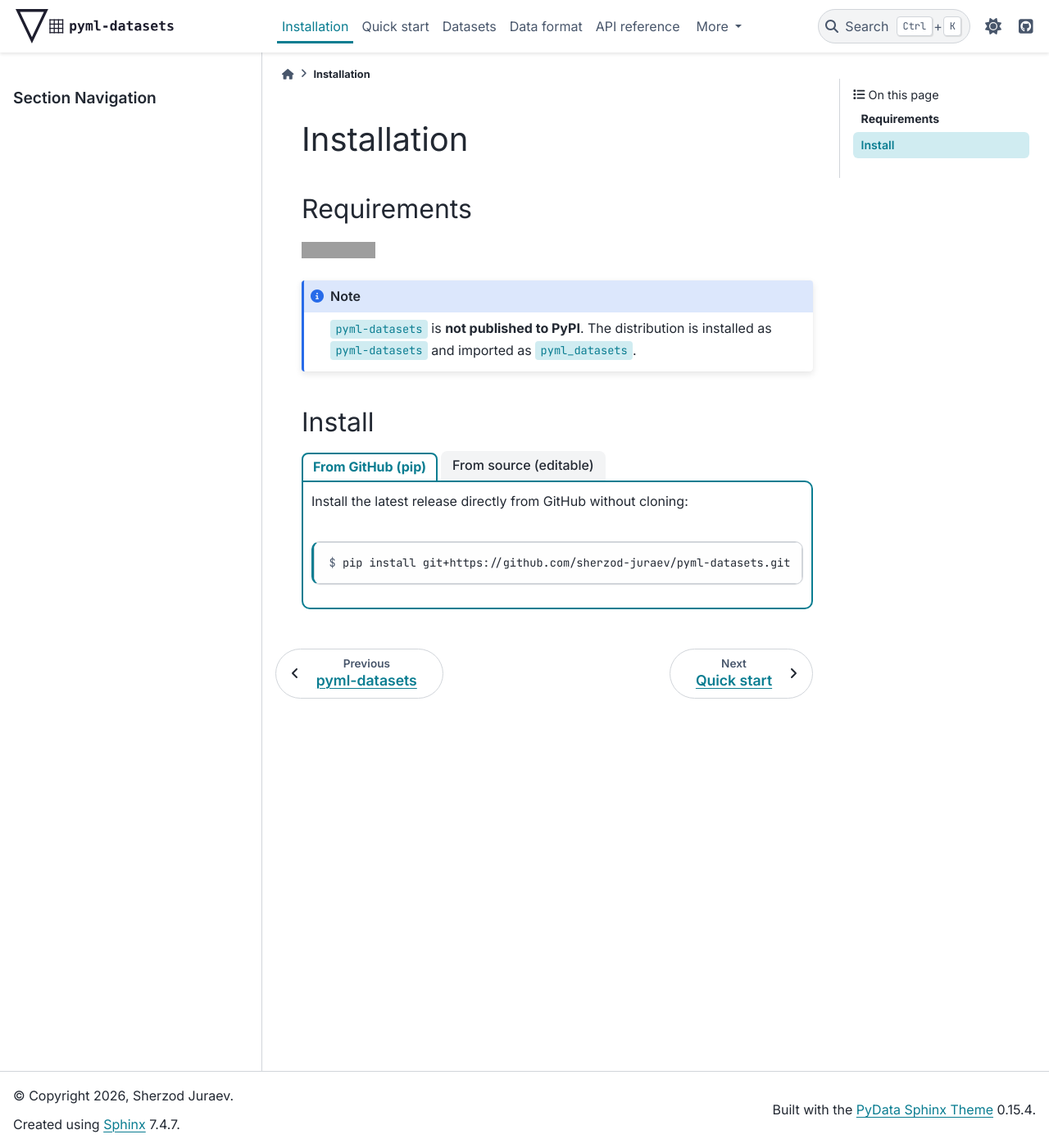
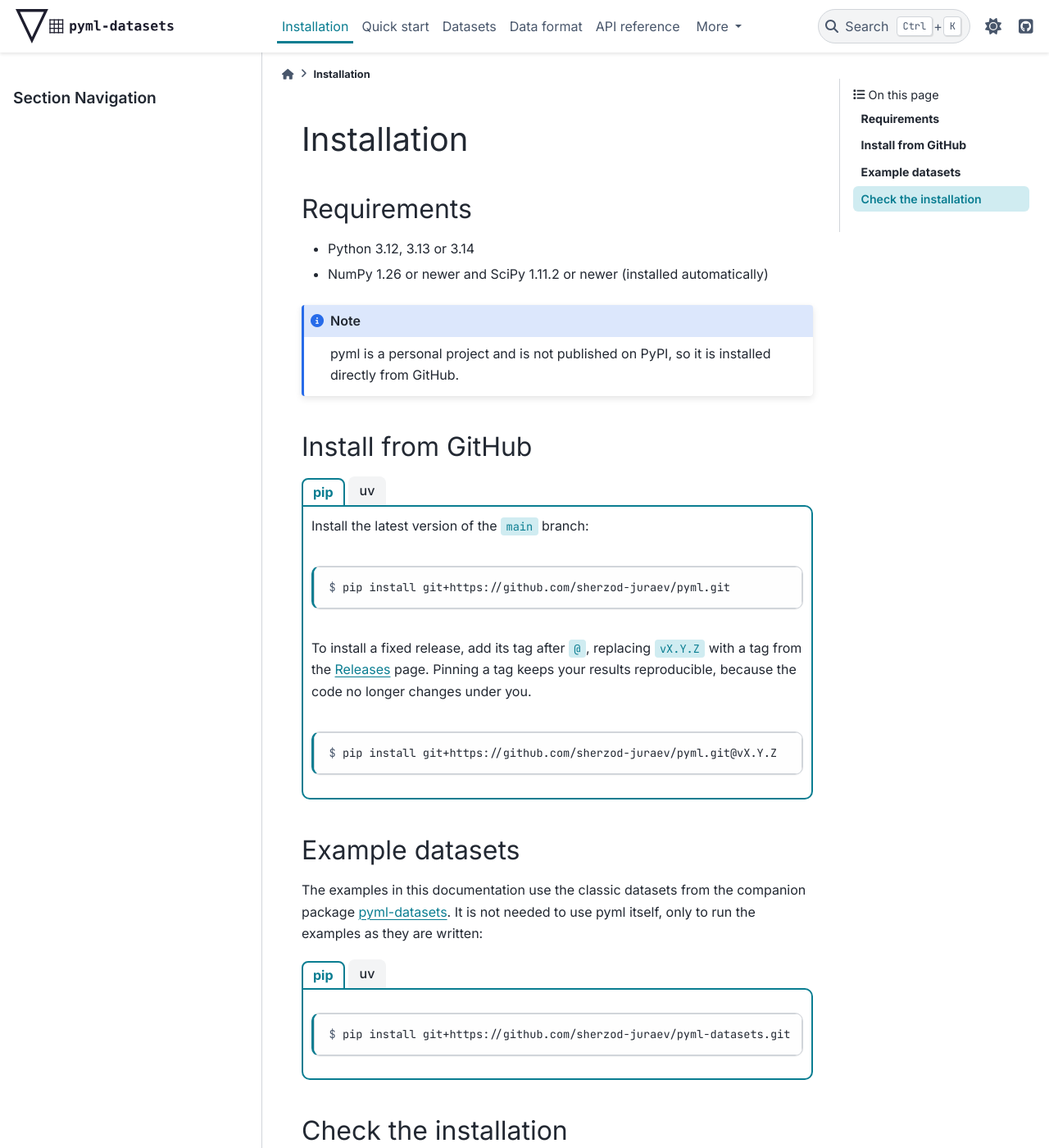
Before and after one commit to sherzod-juraev/pyml-datasets, a Sphinx documentation site: the page built from docs/source/installation.rst, in a window 1280 px wide and 1400 px high. Shown: the whole window at 82% size. Built offline with Sphinx 7.4.7 and the PyData theme 0.15.4, drawn with Linux system fonts in a browser that asks for light colours; some of the changed text lies outside the part shown; grey boxes are pictures that could not be loaded.

```diff
--- a/docs/source/installation.rst
+++ b/docs/source/installation.rst
@@ -4,38 +4,95 @@ Installation
 Requirements
 ------------
 
-|python-badge|
-
-.. |python-badge| image:: https://img.shields.io/badge/python-3.12+-blue.svg
-   :target: https://www.python.org/
+* Python 3.12, 3.13 or 3.14
+* NumPy 1.26 or newer and SciPy 1.11.2 or newer (installed automatically)
 
 .. note::
 
-   ``pyml-datasets`` is **not published to PyPI**.
-   The distribution is installed as ``pyml-datasets`` and imported as
-   ``pyml_datasets``.
+   pyml is a personal project and is not published on PyPI, so it is installed directly from
+   GitHub.
 
-Install
--------
+Install from GitHub
+-------------------
 
 .. tab-set::
 
-   .. tab-item:: From GitHub (pip)
+   .. tab-item:: pip
 
-      Install the latest release directly from GitHub without cloning:
+      Install the latest version of the ``main`` branch:
+
+      .. code-block:: console
+
+         $ pip install git+https://github.com/sherzod-juraev/pyml.git
+
+      To install a fixed release, add its tag after ``@``, replacing ``vX.Y.Z`` with a tag
+      from the `Releases <https://github.com/sherzod-juraev/pyml/releases>`_ page. Pinning a
+      tag keeps your results reproducible, because the code no longer changes under you.
+
+      .. code-block:: console
+
+         $ pip install git+https://github.com/sherzod-juraev/pyml.git@vX.Y.Z
+
+   .. tab-item:: uv
+
+      With `uv <https://docs.astral.sh/uv/>`_, add pyml to your own project. This also records
+      it in your ``pyproject.toml``:
+
+      .. code-block:: console
+
+         $ uv add git+https://github.com/sherzod-juraev/pyml.git
+
+      To use a fixed release, pass its tag with ``--tag``, replacing ``vX.Y.Z`` with a tag from
+      the `Releases <https://github.com/sherzod-juraev/pyml/releases>`_ page. Pinning a tag
+      keeps your results reproducible, because the code no longer changes under you.
+
+      .. code-block:: console
+
+         $ uv add git+https://github.com/sherzod-juraev/pyml.git --tag vX.Y.Z
+
+      To install into the active virtual environment only, without a project, use
+      ``uv pip install`` with the same address, and ``@vX.Y.Z`` after it for a release:
+
+      .. code-block:: console
+
+         $ uv pip install git+https://github.com/sherzod-juraev/pyml.git
+
+Example datasets
+----------------
+
+The examples in this documentation use the classic datasets from the companion package
+`pyml-datasets <https://pyml-datasets.readthedocs.io/en/latest/>`_. It is not needed to use
+pyml itself, only to run the examples as they are written:
+
+.. tab-set::
+
+   .. tab-item:: pip
 
       .. code-block:: console
 
          $ pip install git+https://github.com/sherzod-juraev/pyml-datasets.git
 
-   .. tab-item:: From source (editable)
-
-      For development, clone the repository and install it in editable
-      mode with the ``dev`` extra. This also installs scikit-learn, which
-      is only needed to rebuild the data files (see :doc:`data_format`):
+   .. tab-item:: uv
 
       .. code-block:: console
 
-         $ git clone https://github.com/sherzod-juraev/pyml-datasets.git
-         $ cd pyml-datasets
-         $ pip install -e ".[dev]"
+         $ uv add git+https://github.com/sherzod-juraev/pyml-datasets.git
+
+Check the installation
+----------------------
+
+.. tab-set::
+
+   .. tab-item:: pip
+
+      .. code-block:: console
+
+         $ python -c "import pyml; print(pyml.__version__)"
+
+   .. tab-item:: uv
+
+      .. code-block:: console
+
+         $ uv run python -c "import pyml; print(pyml.__version__)"
+
+This prints the version of the installed release.
```
Also changed, not shown: CONTRIBUTING.md (+134 -46 lines), README.md (+10 -3 lines), docs/source/data_format.rst (+8 -7 lines).
